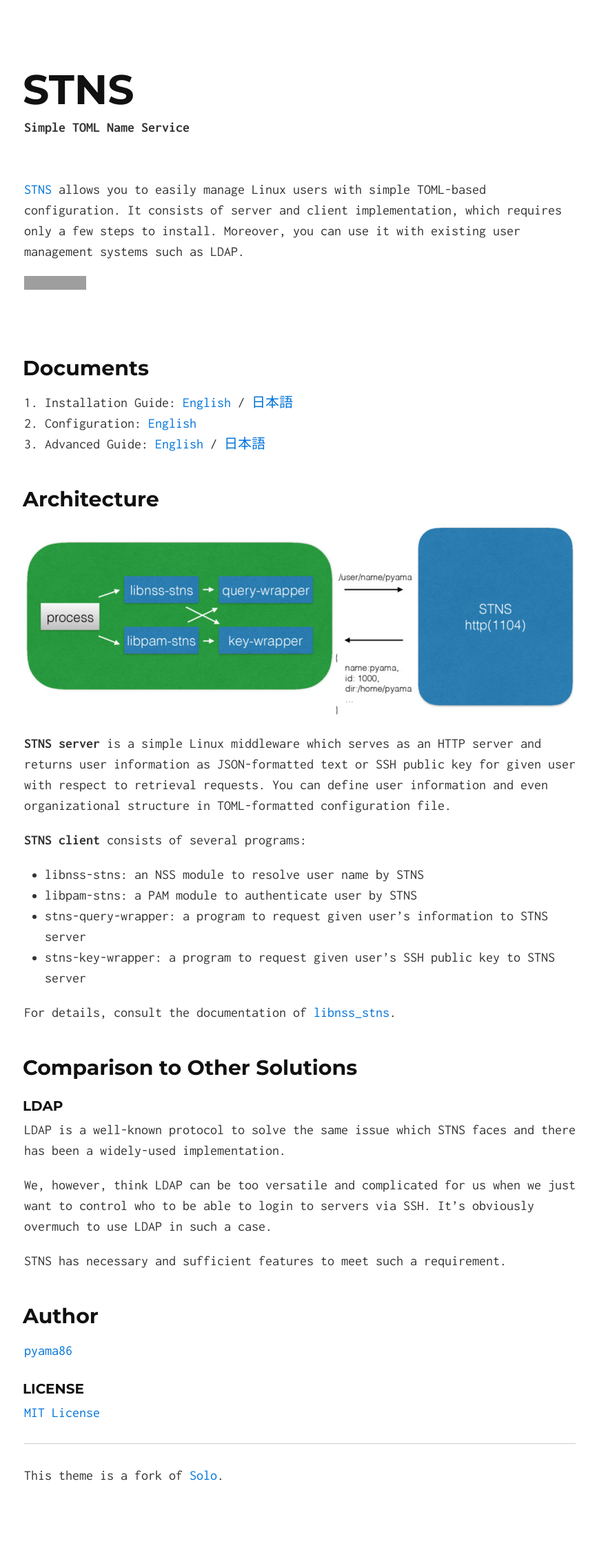
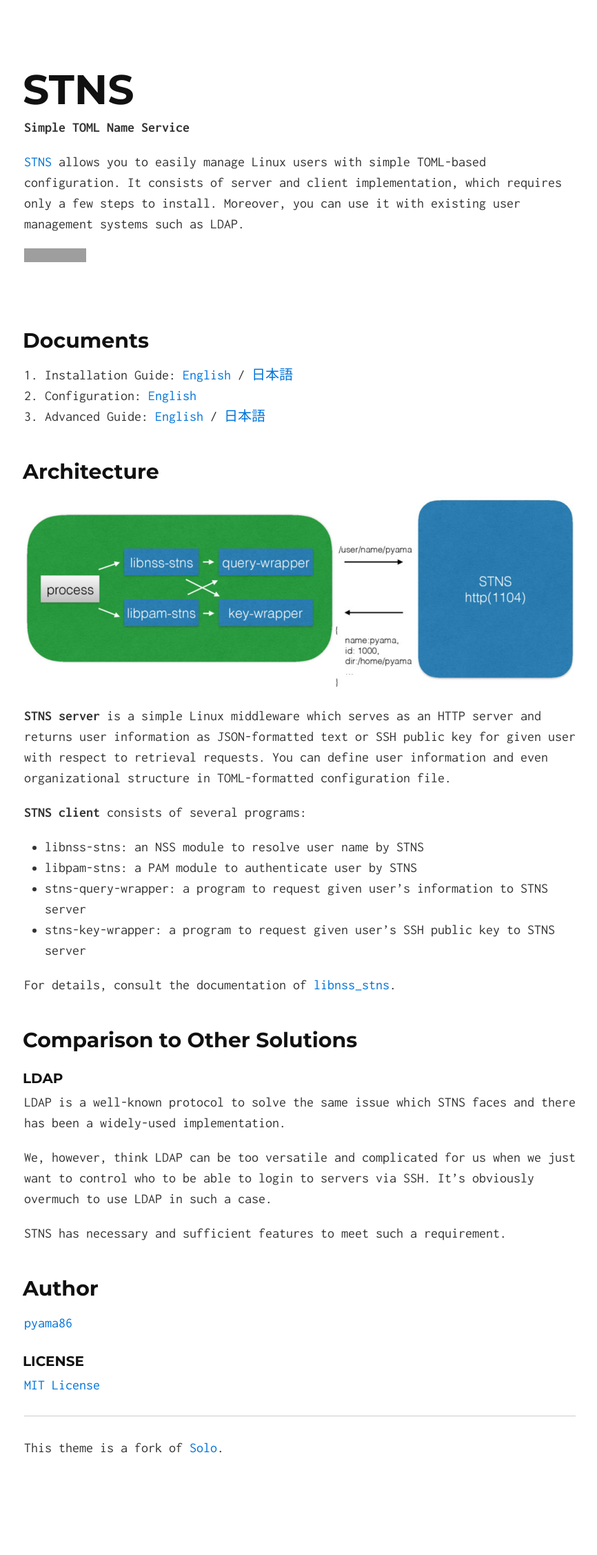
Before and after one commit to STNS/stns.github.io, a Jekyll site: the page built from index.md, in a window 1280 px wide. Shown: the whole page at 69% size, without its empty margins (205-1071 px from the left). Built offline with Jekyll 4.4.1, drawn with Linux system fonts in a browser that asks for light colours; after the commit the page ends 2214 px from its top, so only the background shows below that; grey boxes are pictures that could not be loaded.

Commit message:
a little design adjustment

```diff
--- a/_sass/_solo.scss
+++ b/_sass/_solo.scss
@@ -24,13 +24,6 @@ body {
 header {
   margin-bottom: 1rem;
   font-weight: bold;
-}
-
-@media (min-width: 30rem) {
-  header {
-    margin-bottom: 3rem;
-    font-weight: bold;
-  }
 }
 
 a {
```
